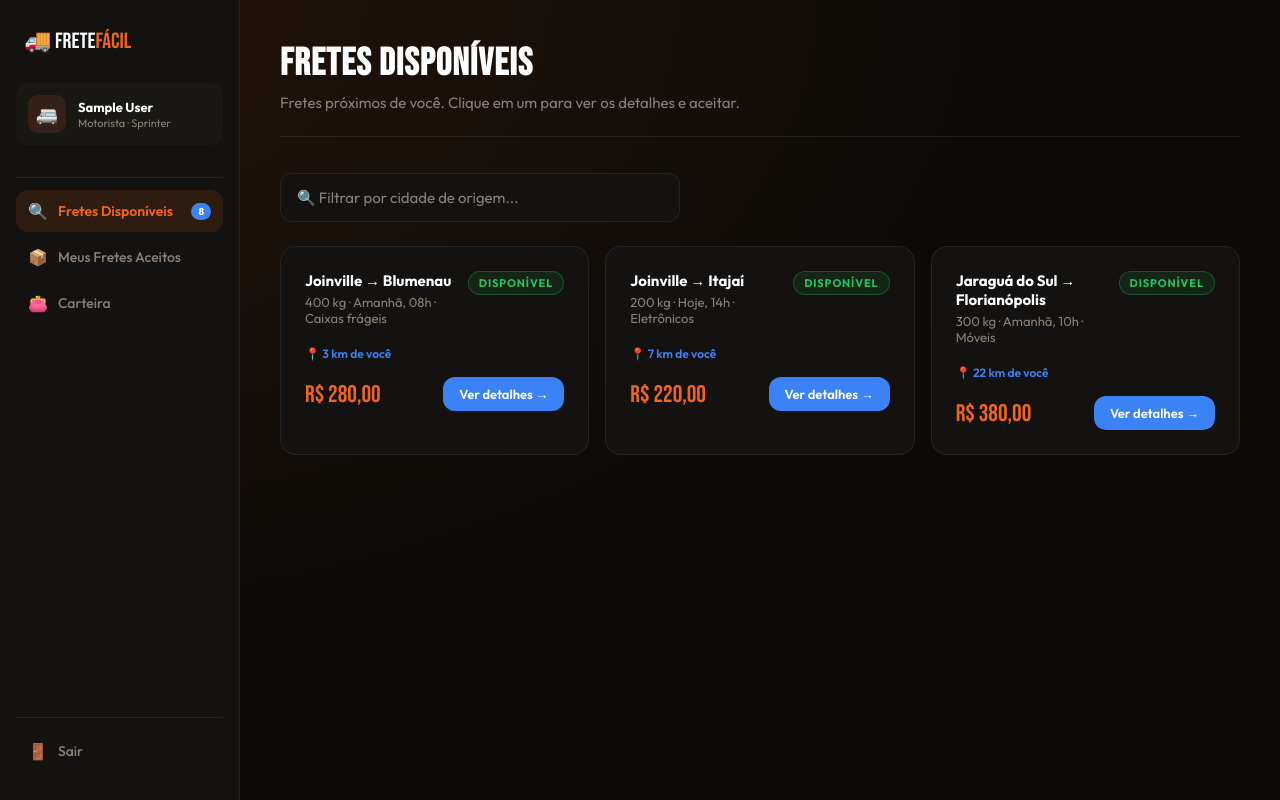
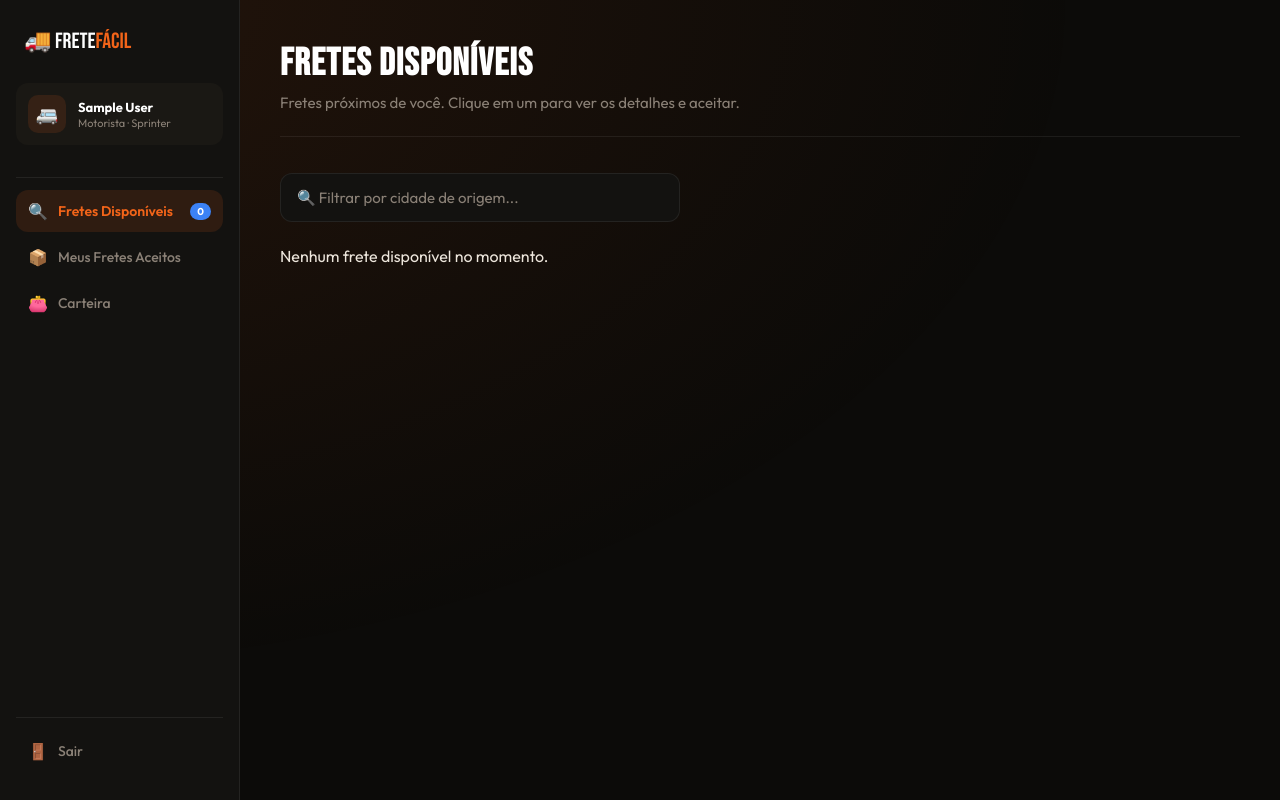
Before and after one commit to gustavoamomm/fretefacil, a PHP site: page /views/dashboard-moto.php in a window 1280 px wide. Run offline with PHP 8.4, Linux system fonts and the light colour scheme; the visitor is signed in with stand-in values (Sample User, id 1); tables that the repository leaves empty or names only in its code hold one stand-in row (values such as "Sample post").

Commit message:
feature/ fretes disponiveis frontend

```diff
--- a/controllers/api.php
+++ b/controllers/api.php
@@ -24,7 +24,7 @@ if ($_SERVER['REQUEST_METHOD'] === 'GET') {
         "https://api.openrouteservice.org/geocode/search?" .
         http_build_query([
             "api_key" => $ORS_KEY,
-            "text" => $cidade . ", Santa Catarina, Brasil",
+            "text" => $cidade . ", Brasil",
             "size" => 1
         ]);
 
--- a/static/script.js
+++ b/static/script.js
@@ -319,19 +319,21 @@ function filtrarFretes(){
 
 let freteAtual = {};
 
-function abrirModal(origem, destino, valor, meta, desc){
+function abrirModal(idFrete, origem, destino, valor, meta, desc){
 
-    freteAtual = { origem, destino, valor, meta, desc };
+    freteAtual = { idFrete, origem, destino, valor, meta, desc };
 
     const modalRota = document.getElementById('modal-rota');
     const modalMeta = document.getElementById('modal-meta');
     const modalValor = document.getElementById('modal-valor');
     const modalDesc = document.getElementById('modal-desc');
+    const modalIdFrete = document.getElementById('modal-id-frete');
 
     if (modalRota) modalRota.textContent = origem + ' → ' + destino;
     if (modalMeta) modalMeta.textContent = meta;
     if (modalValor) modalValor.textContent = valor;
     if (modalDesc) modalDesc.textContent = desc;
+    if (modalIdFrete) modalIdFrete.value = idFrete;
 
     carregarMapa(origem, destino);
 
@@ -459,7 +461,7 @@ async function buscarCoordenadas(cidade){
 
     const resposta = await fetch(
         "../controllers/api.php?acao=geocode&cidade=" +
-        encodeURIComponent(cidade)
+        encodeURIComponent(cidade + ", Brasil")
     );
 
     const dados = await resposta.json();
--- a/views/dashboard-moto.php
+++ b/views/dashboard-moto.php
@@ -8,6 +8,11 @@ if (
     header("Location: login.php");
     exit;
 }
+require_once __DIR__ . "/../models/Frete.php";
+require_once __DIR__ . "/../models/FreteDAO.php";
+
+$dao = new FreteDAO();
+$fretesDisponiveis = $dao->listarDisponiveis();
 ?>
 <?php
 $bodyClass = 'dashboard';
@@ -37,7 +42,7 @@ include __DIR__ . "/../components/header.php";
         <button class="nav-item ativo" onclick="trocarAbaMotorista('disponiveis', this)">
             <span class="nav-icon">🔍</span>
             Fretes Disponíveis
-            <span class="nav-badge" style="background:var(--blue);">8</span>
+            <span class="nav-badge" style="background:var(--blue);"><?=count($fretesDisponiveis)?></span>
         </button>
         <button class="nav-item" onclick="trocarAbaMotorista('aceitos', this)">
             <span class="nav-icon">📦</span>
@@ -69,6 +74,14 @@ include __DIR__ . "/../components/header.php";
         </div>
     </div>
 
+    <?php if(isset($_SESSION['feedback'])): $feedback = $_SESSION['feedback']; ?>
+        <div class="form-feedback <?= $feedback['tipo']; ?>" style="margin-bottom:20px;">
+            <?= $feedback['mensagem']?>
+        </div>
+        <?php unset($_SESSION['feedback']); ?>
+    <?php endif; ?>
+
+
     <div class="aba" id="aba-disponiveis">
         <div class="filtro-bar">
             <input type="text" id="filtro-cidade" placeholder="🔍 Filtrar por cidade de origem..." oninput="filtrarFretes()">
@@ -76,53 +89,42 @@ include __DIR__ . "/../components/header.php";
 
         <div class="fretes-grid" id="lista-disponiveis">
 
-
-            <div class="frete-card disponivel" data-origem="joinville">
+            <?php if(empty($fretesDisponiveis)): ?>
+                <p>Nenhum frete disponível no momento.</p>
+            <?php else: ?>
+                <?php foreach($fretesDisponiveis as $frete): ?>
+                    <div class="frete-card disponivel" data-origem="<?= strtolower(htmlspecialchars($frete['origem'])) ?>">
                         <div class="frete-card-header">
                             <div>
-                        <div class="frete-rota">Joinville → Blumenau</div>
-                        <div class="frete-meta">400 kg · Amanhã, 08h · Caixas frágeis</div>
+                                <div class="frete-rota">
+                                    <?= htmlspecialchars($frete['origem'])?> → <?= htmlspecialchars($frete['destino'])?>
+                                </div>
+                                <div class="frete-meta">
+                                    <?= htmlspecialchars($frete['peso']) ?> kg ·
+                                    <?= date('d/m', strtotime($frete['data_coleta'])) ?>,
+                                    <?= substr($frete['hora_coleta'], 0, 5) ?>h ·
+                                    <?= htmlspecialchars($frete['carro_necessario']) ?>
+                                </div>
                             </div>
                             <span class="frete-status aberto">Disponível</span>
                         </div>
-                <div class="frete-dist">📍 3 km de você</div>
                         <div class="frete-card-footer">
-                    <div class="frete-valor">R$ 280,00</div>
-                    <button class="btn btn-b btn-ver" onclick="abrirModal('Joinville', 'Blumenau', 'R$ 280,00', '400 kg · Amanhã 08h', 'Caixas frágeis, necessário cuidado no manuseio.')">Ver detalhes →
-
+                            <div class="frete-valor">R$ <?= number_format($frete['valor'], 2, ',', '.') ?></div>
+                            <button class="btn btn-b btn-ver"
+                            onclick="abrirModal(
+                                <?= $frete['id_frete']?>,
+                                '<?= addslashes($frete['origem'])?>',
+                                '<?= addslashes($frete['destino'])?>',
+                                'R$ <?= number_format($frete['valor'], 2, ',', '.') ?>',
+                                '<?= addslashes($frete['peso'] . ' kg · ' . date('d/m', strtotime($frete['data_coleta'])) . ' ' . substr($frete['hora_coleta'], 0, 5) . 'h') ?>',
+                                '<?= addslashes($frete['descricao']) ?>'
+                                )">
+                                Ver detalhes →
                             </button>
                         </div>
                     </div>
-
-            <div class="frete-card disponivel" data-origem="joinville">
-
-                <div class="frete-card-header">
-                    <div>
-                        <div class="frete-rota">Joinville → Itajaí</div>
-                        <div class="frete-meta">200 kg · Hoje, 14h · Eletrônicos</div>
-                    </div>
-                    <span class="frete-status aberto">Disponível</span>
-                </div>
-                <div class="frete-dist">📍 7 km de você</div>
-                <div class="frete-card-footer">
-                    <div class="frete-valor">R$ 220,00</div>
-                    <button class="btn btn-b btn-ver" onclick="abrirModal('Joinville', 'Itajaí', 'R$ 220,00', '200 kg · Hoje 14h', 'Eletrônicos embalados. Entrega no centro.')">Ver detalhes →</button>
-                </div>
-            </div>
-
-            <div class="frete-card disponivel" data-origem="jaraguá">
-                <div class="frete-card-header">
-                    <div>
-                        <div class="frete-rota">Jaraguá do Sul → Florianópolis</div>
-                        <div class="frete-meta">300 kg · Amanhã, 10h · Móveis</div>
-                    </div>
-                    <span class="frete-status aberto">Disponível</span>
-                </div>
-                <div class="frete-dist">📍 22 km de você</div>
-                <div class="frete-card-footer">
-                    <div class="frete-valor">R$ 380,00</div>
-                    <button class="btn btn-b btn-ver" onclick="abrirModal('Jaraguá do Sul', 'Florianópolis', 'R$ 380,00', '300 kg · Amanhã 10h', 'Móveis desmontados. Ajuda na carga incluída.')">Ver detalhes →</button>
-                </div>
+                <?php endforeach; ?>
+            <?php endif; ?>
         </div>
     </div>
 
@@ -228,10 +230,16 @@ include __DIR__ . "/../components/header.php";
             <div id="modal-rota-info" style="display:none; font-size:13px; color:var(--muted); margin-top:10px; text-align:center;"></div>
         </div>
 
+        <form method="POST" action="../controllers/AceitarFreteController.php">
+            <input type="hidden" name="id_frete" id="modal-id-frete">
+
+
             <div class="modal-btns">
-            <button class="btn btn-gh" onclick="fecharModal()">Cancelar</button>
-            <button class="btn btn-b" onclick="aceitarFrete()">✓ Aceitar frete</button>
+                <button type="button" class="btn btn-gh" onclick="fecharModal()">Cancelar</button>
+                <button type="submit" class="btn btn-b">✓ Aceitar frete</button>
             </div>
+        </form>
+
     </div>
 </div>
 
```
Lines whose indentation alone changed are shown as unchanged.
